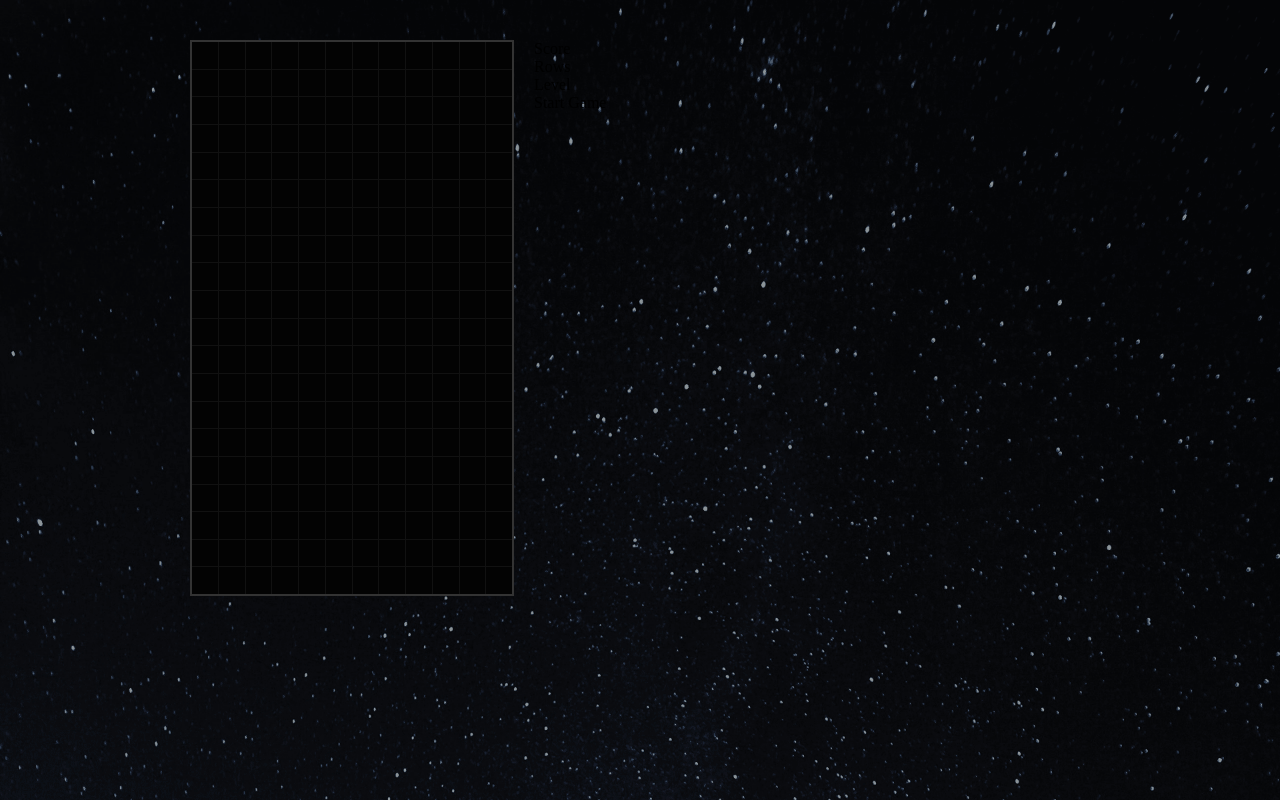
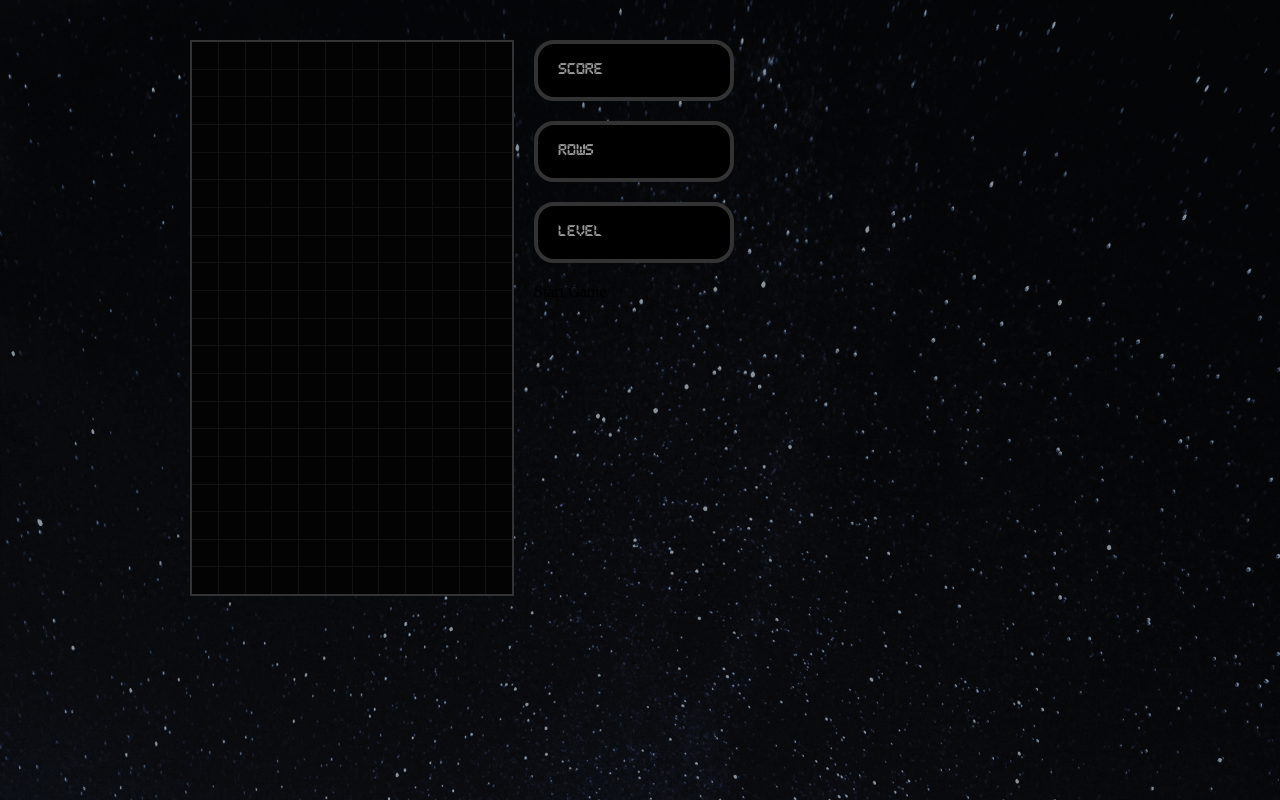
Before and after one commit to kaylaanderson/ReactTetris, a React (Create React App) app: page / in a window 1280 px wide. Built offline with nearby package versions, Linux system fonts and the light colour scheme.

Commit message:
Styling display

```diff
--- a/src/components/Display.js
+++ b/src/components/Display.js
@@ -1,7 +1,8 @@
 import React from 'react';
+import { StyledDisplay } from './styles/StyledDisplay';
 
 const Display = ({ gameOver, text }) => (
-  <div>{text}</div>
+  <StyledDisplay gameOver={gameOver}>{text}</StyledDisplay>
 )
 
 export default Display;
--- a/src/components/styles/StyledCell.js
+++ b/src/components/styles/StyledCell.js
@@ -8,4 +8,4 @@ export const StyledCell = styled.div`
   border-right-color: rgba(${props => props.color}, 1);
   border-top-color: rgba(${props => props.color}, 1);
   border-left-color: rgba(${props => props.color}, 0.3);
-`
+`;
--- a/src/components/styles/StyledDisplay.js
+++ b/src/components/styles/StyledDisplay.js
@@ -0,0 +1,17 @@
+import styled from 'styled-components';
+
+export const StyledDisplay = styled.div`
+  box-sizing: border-box;
+  display: flex;
+  align-items: center;
+  margin: 0 0 20px 0;
+  padding: 20px;
+  border: 4px solid #333;
+  min-height: 30px;
+  width: 100%
+  border-radius: 20px;
+  color: ${props => (props.gameOver ? 'red' : '#999')};
+  background: #000;
+  font-family: Pixel, Arial,Helvetica, sans-serif;
+  font-size: 0.8rem;
+`;
--- a/src/components/styles/StyledStage.js
+++ b/src/components/styles/StyledStage.js
@@ -12,4 +12,4 @@ export const StyledStage = styled.div`
   width: 100%;
   max-width: 25vw;
   background: #111;
-`
+`;
--- a/src/components/styles/StyledTetris.js
+++ b/src/components/styles/StyledTetris.js
@@ -22,4 +22,4 @@ export const StyledTetris = styled.div`
     display: block;
     padding: 0 20px;
   }
-`
+`;
```
